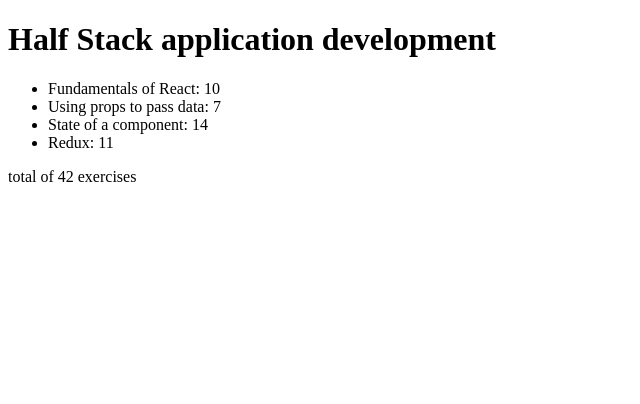
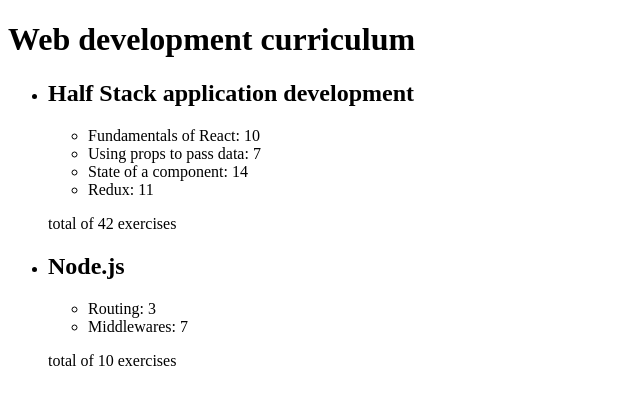
Before and after one commit to ChrisDiPiero/FSO_part2, a React (Create React App) app in the folder fso_part2/: page / in a window 1280 px wide. Shown: the top 404 px of the page, without its empty margins (0-640 px from the left). Built offline with nearby package versions, Linux system fonts and the light colour scheme.

Commit message:
completed 2.4 and 2.5

```diff
--- a/fso_part2/src/App.js
+++ b/fso_part2/src/App.js
@@ -2,9 +2,10 @@
 import Course from './components/Course'
 
 const App = () => {
-  const course = {
+  const courses = [
+    {
+      name: 'Half Stack application development',
       id: 1,
-    name: 'Half Stack application development',
       parts: [
         {
           name: 'Fundamentals of React',
@@ -27,8 +28,38 @@
           id: 4
         }
       ]
+    },
+    {
+      name: 'Node.js',
+      id: 2,
+      parts: [
+        {
+          name: 'Routing',
+          exercises: 3,
+          id: 1
+        },
+        {
+          name: 'Middlewares',
+          exercises: 7,
+          id: 2
         }
-  return <Course course={course} />
+      ]
+    }
+  ]
+
+  return (
+    <div>
+      <h1>Web development curriculum</h1>
+      <ul>
+        {courses.map( (e) =>
+           <li key={e.id}>
+            <Course course={e} />
+           </li>
+        )}
+      </ul>
+    </div>
+    )
+
 }
 
 export default App;
--- a/fso_part2/src/components/Course.js
+++ b/fso_part2/src/components/Course.js
@@ -1,6 +1,4 @@
 import React from 'react'
-
-
 
 const Course = ({ course }) => {
   const parts = course.parts
@@ -12,7 +10,7 @@
 
   return (
     <div>
-      <h1>{course.name}</h1>
+      <h2>{course.name}</h2>
       <ul>
         {parts.map((e) =>
           <li key={e.id}>{`${e.name}: ${e.exercises}`}</li>
--- a/fso_part2/src/index.js
+++ b/fso_part2/src/index.js
@@ -1,30 +1,9 @@
 import ReactDOM from 'react-dom';
 import App from './App';
 
-const notes = [
-  {
-    id: 1,
-    content: 'HTML is easy',
-    date: '2019-05-30T17:30:31.098Z',
-    important: true
-  },
-  {
-    id: 2,
-    content: 'Browsers can execute only JavaScript',
-    date: '2019-05-30T18:39:34.091Z',
-    important: false
-  },
-  {
-    id: 2,
-    content: 'GET and POST are the most important methods of HTTP protocol',
-    date: '2019-05-30T19:20:34.298Z',
-    important: true
-  }
-]
-
 ReactDOM.render(
 
-    <App notes={notes} />,
+    <App />,
 
   document.getElementById('root')
 );
```
Lines whose indentation alone changed are shown as unchanged.
